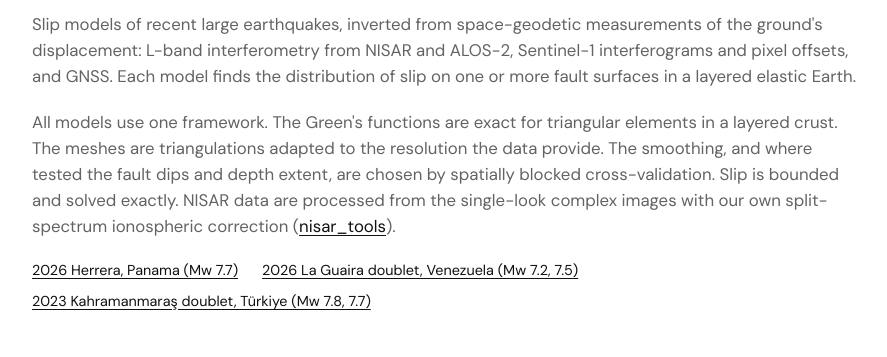
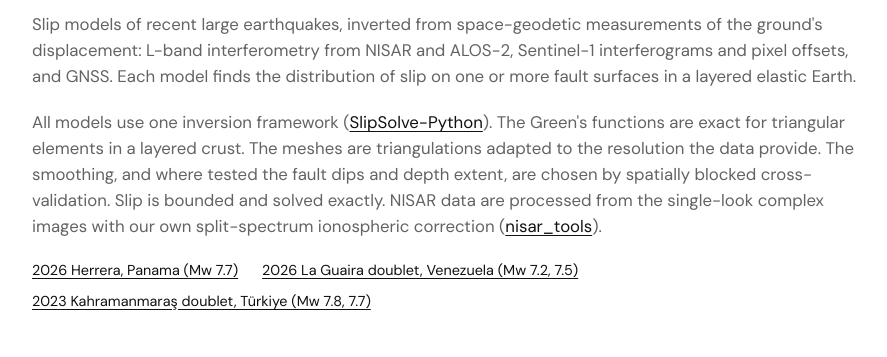
Before and after one commit to eitanrapa/eitanrapa.github.io, a plain HTML site: page research/slip-models/index.html in a window 1280 px wide. Shown: the part 364-721 px from the top of the page, without its empty margins (196-1083 px from the left). Drawn offline with Linux system fonts and the light colour scheme; a web font is replaced by a local one.

Commit message:
Slip models: link SlipSolve-Python, now public
Co-Authored-By: Claude Opus 5.5 <noreply@anthropic.com>
Claude-Session: https://claude.ai/code/session_01Jh7HRsr9rCQcLgEgc5zuzg

```diff
--- a/research/slip-models/index.html
+++ b/research/slip-models/index.html
@@ -34,7 +34,9 @@
         <p>Slip models of recent large earthquakes, inverted from space-geodetic measurements of the ground's
         displacement: L-band interferometry from NISAR and ALOS-2, Sentinel-1 interferograms and pixel offsets, and
         GNSS. Each model finds the distribution of slip on one or more fault surfaces in a layered elastic Earth.</p>
-        <p>All models use one framework. The Green's functions are exact for triangular elements in a layered crust.
+        <p>All models use one inversion framework
+        (<a href="https://github.com/eitanrapa/SlipSolve-Python">SlipSolve-Python</a>). The Green's functions are
+        exact for triangular elements in a layered crust.
         The meshes are triangulations adapted to the resolution the data provide. The smoothing, and where tested
         the fault dips and depth extent, are chosen by spatially blocked cross-validation. Slip is bounded and solved
         exactly. NISAR data are processed from the single-look complex images with our own split-spectrum
```
